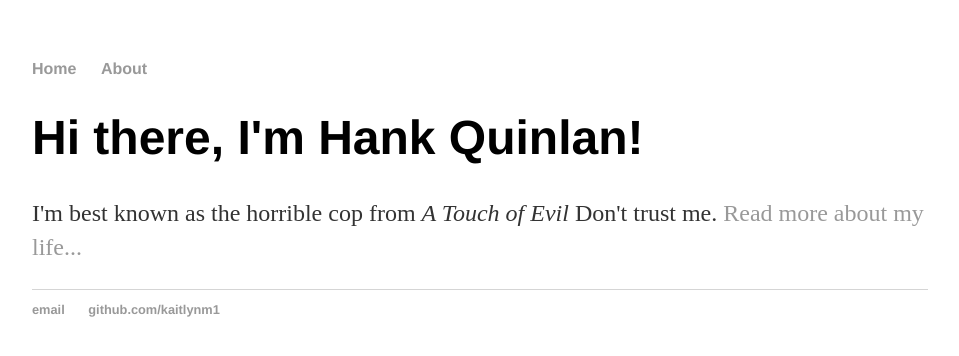
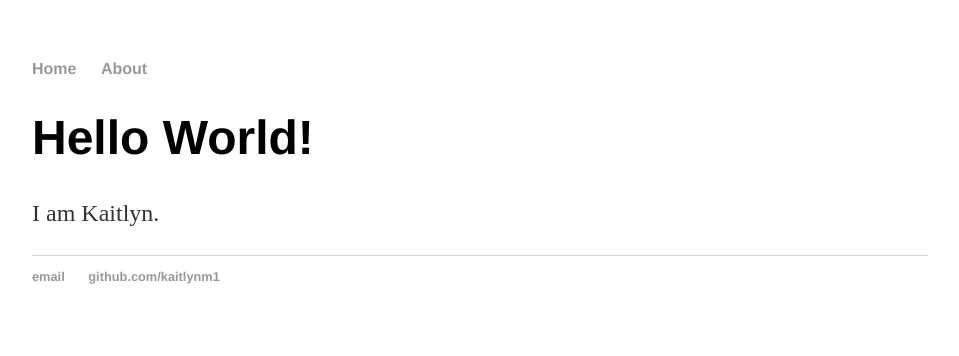
Before and after one commit to kaitlynm1/kaitlynm1.github.io, a Jekyll site: the page built from index.html, in a window 1280 px wide. Shown: the top 356 px of the page, without its empty margins (160-1119 px from the left). Built offline with Jekyll 4.4.1, drawn with Linux system fonts in a browser that asks for light colours.

Commit message:
Update index.html

```diff
--- a/index.html
+++ b/index.html
@@ -3,6 +3,6 @@ layout: default
 title: Hank Quinlan, Horrible Cop
 ---
 <div class="blurb">
-	<h1>Hi there, I'm Hank Quinlan!</h1>
-	<p>I'm best known as the horrible cop from <em>A Touch of Evil</em> Don't trust me. <a href="/about">Read more about my life...</a></p>
+	<h1>Hello World!</h1>
+	<p>I am Kaitlyn.</a></p>
 </div><!-- /.blurb -->
```
